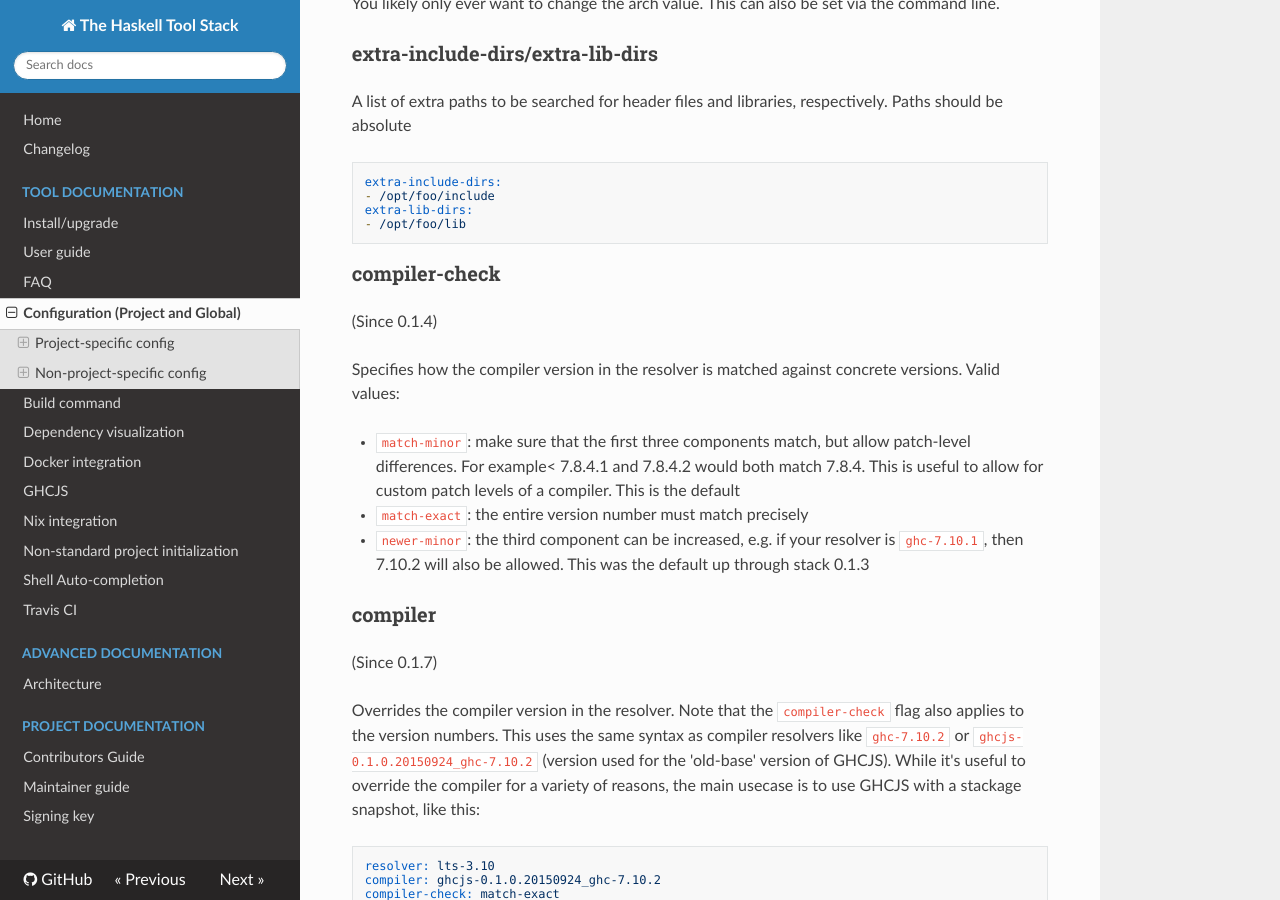
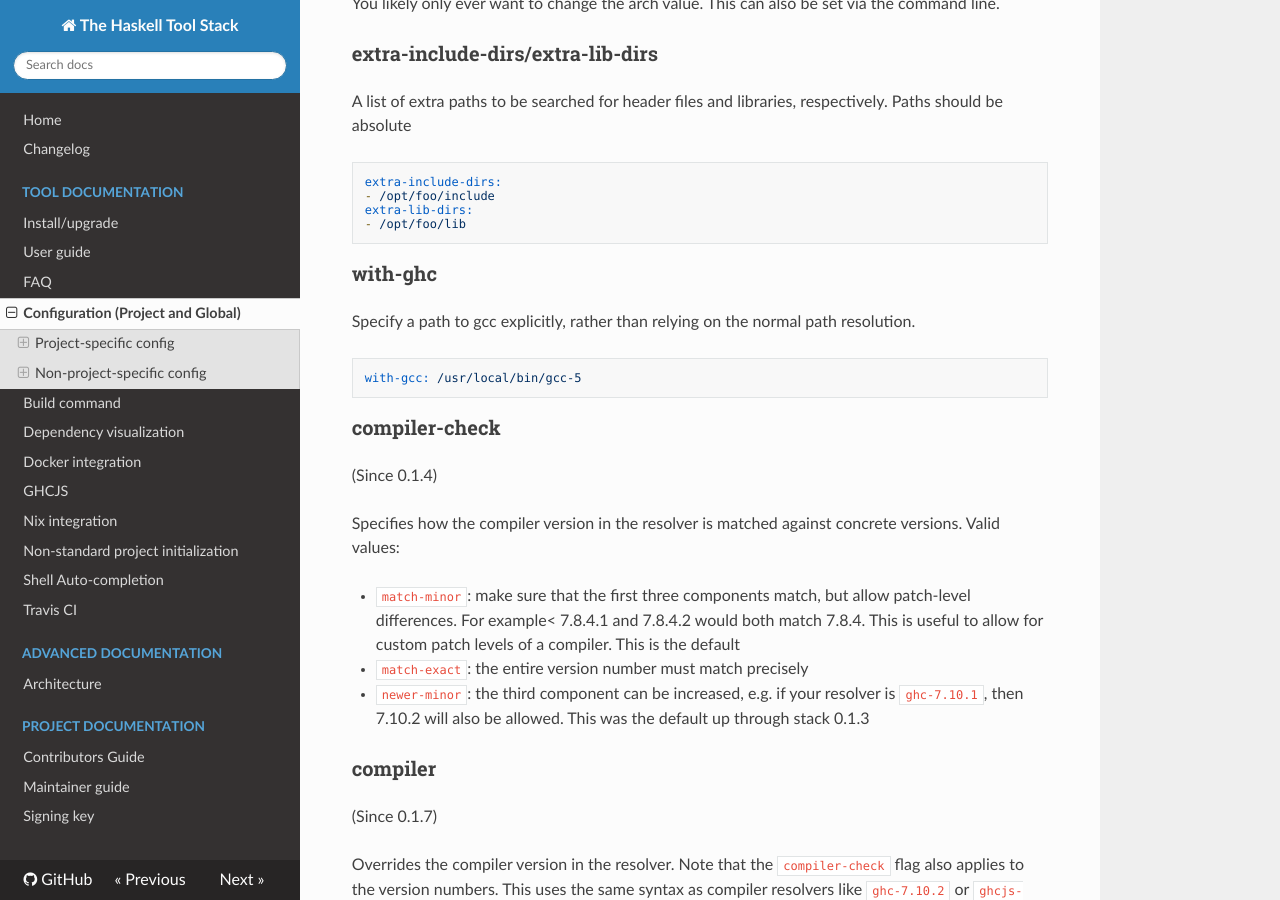
Before and after one commit to commercialhaskell/stack, an MkDocs documentation site: the page built from doc/yaml_configuration.md, in a window 1280 px wide and 900 px high, scrolled down 6925 px. Built offline with MkDocs 1.6.1, drawn with Linux system fonts in a browser that asks for light colours; nearby versions of some CDN libraries; old or Windows-style settings are respelled for this version of MkDocs.

````diff
--- a/doc/yaml_configuration.md
+++ b/doc/yaml_configuration.md
@@ -345,6 +345,14 @@ extra-lib-dirs:
 - /opt/foo/lib
 ```
 
+### with-ghc
+
+Specify a path to gcc explicitly, rather than relying on the normal path resolution.
+
+```yaml
+with-gcc: /usr/local/bin/gcc-5
+```
+
 ### compiler-check
 
 (Since 0.1.4)
````
Also changed, not shown: ChangeLog.md (+3 -0 lines).
